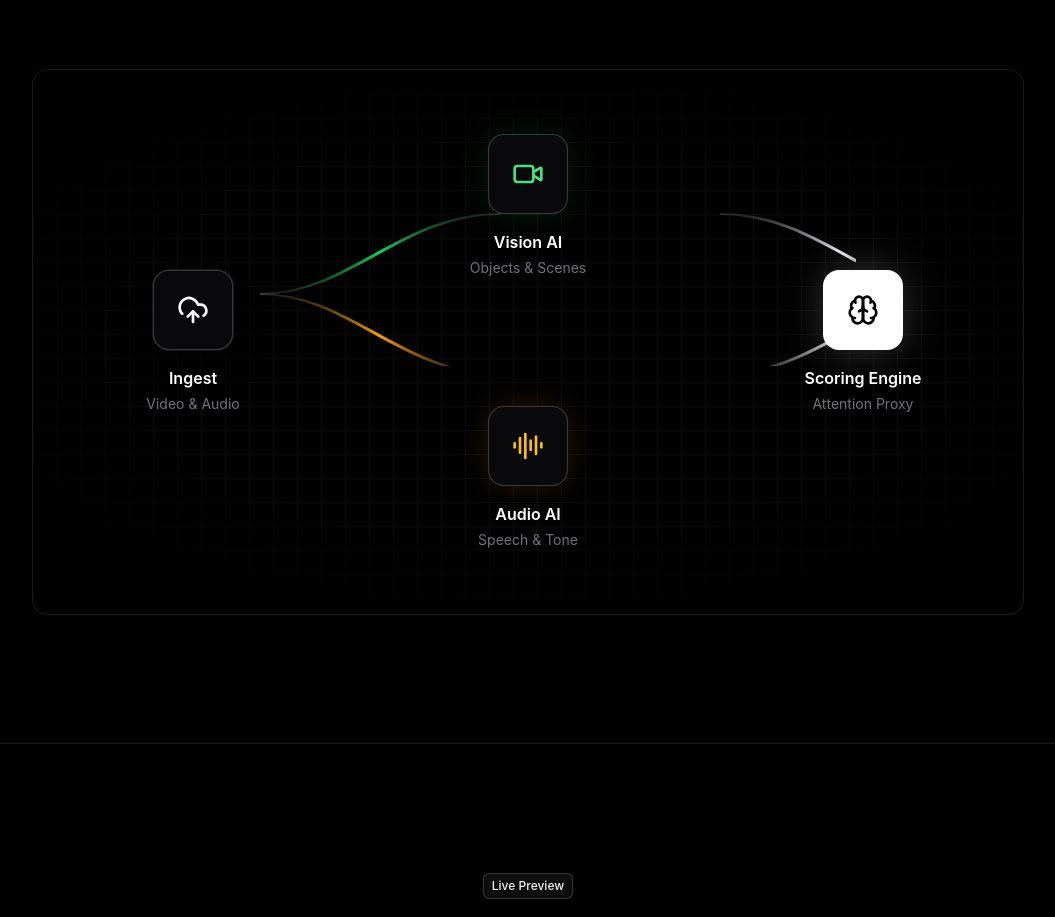
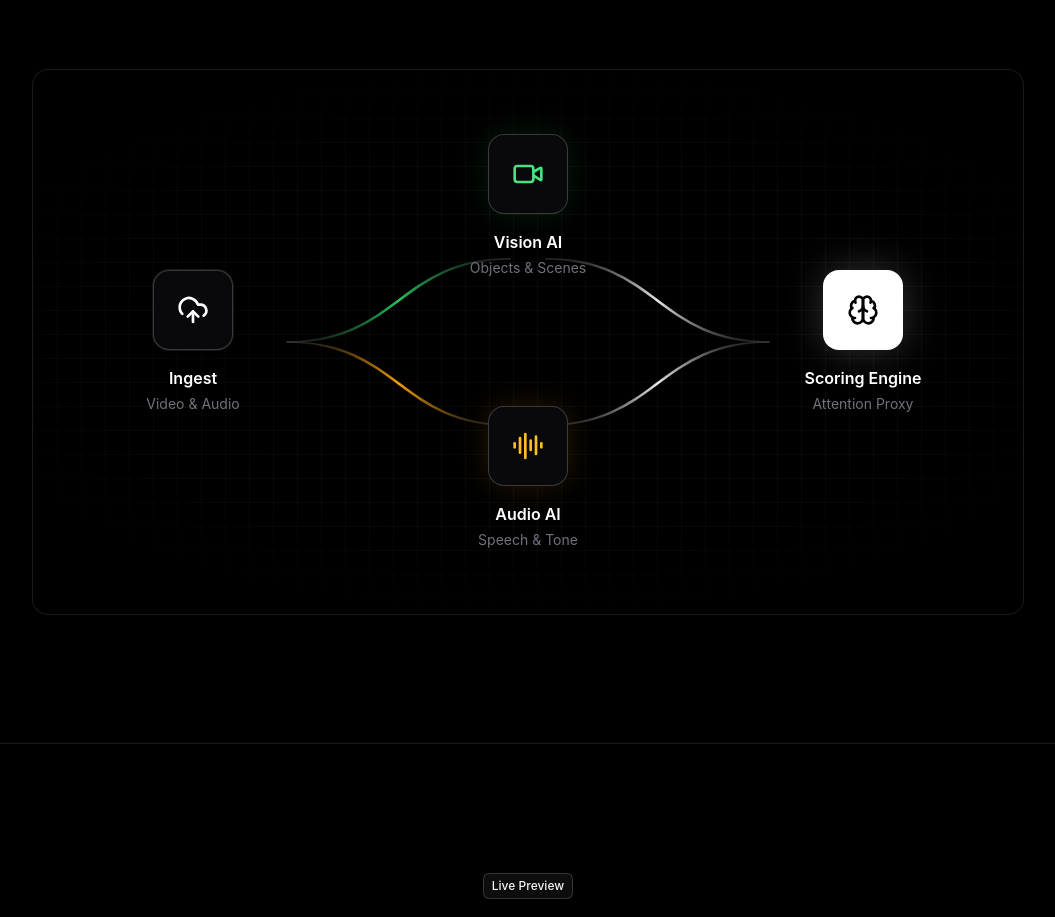
Before and after one commit to chetanya1998/NeuroAd-Context-Engine, a Next.js app in the folder apps/web/: page / in a window 1280 px wide. Shown: the part 3100-4017 px from the top of the page, without its empty margins (112-1167 px from the left). Built offline with nearby package versions, Linux system fonts and the light colour scheme; no server answers.

Commit message:
fix: align pipeline SVG paths with nodes

```diff
--- a/apps/web/src/app/page.tsx
+++ b/apps/web/src/app/page.tsx
@@ -536,67 +536,59 @@ export default function HomePage() {
                   </div>
 
                   {/* Split branches (Desktop) */}
-                  <div className="absolute left-[12%] right-[12%] top-10 hidden h-48 md:block">
-                    {/* Top branch */}
-                    <svg className="absolute inset-0 h-full w-full" preserveAspectRatio="none">
+                  <div className="absolute inset-0 hidden md:block">
+                    <svg className="h-full w-full" viewBox="0 0 1000 500" preserveAspectRatio="none">
+                      {/* Top branch */}
                       <path
-                        d="M 60 20 C 150 20, 200 -60, 300 -60"
+                        d="M 220 250 C 350 250, 350 150, 480 150"
                         fill="none"
                         stroke="rgba(255,255,255,0.15)"
                         strokeWidth="2"
-                        className="translate-y-[100px]"
                       />
                       <path
-                        d="M 60 20 C 150 20, 200 -60, 300 -60"
+                        d="M 220 250 C 350 250, 350 150, 480 150"
                         fill="none"
                         stroke="url(#data-flow-top)"
                         strokeWidth="3"
-                        className="translate-y-[100px]"
                       />
                       {/* Bottom branch */}
                       <path
-                        d="M 60 20 C 150 20, 200 100, 300 100"
+                        d="M 220 250 C 350 250, 350 350, 480 350"
                         fill="none"
                         stroke="rgba(255,255,255,0.15)"
                         strokeWidth="2"
-                        className="translate-y-[100px]"
                       />
                       <path
-                        d="M 60 20 C 150 20, 200 100, 300 100"
+                        d="M 220 250 C 350 250, 350 350, 480 350"
                         fill="none"
                         stroke="url(#data-flow-bottom)"
                         strokeWidth="3"
-                        className="translate-y-[100px]"
                       />
                       {/* Merge back top */}
                       <path
-                        d="M 520 -60 C 620 -60, 670 20, 760 20"
+                        d="M 520 150 C 650 150, 650 250, 780 250"
                         fill="none"
                         stroke="rgba(255,255,255,0.15)"
                         strokeWidth="2"
-                        className="translate-y-[100px]"
                       />
                       <path
-                        d="M 520 -60 C 620 -60, 670 20, 760 20"
+                        d="M 520 150 C 650 150, 650 250, 780 250"
                         fill="none"
                         stroke="url(#data-flow-merge)"
                         strokeWidth="3"
-                        className="translate-y-[100px]"
                       />
                       {/* Merge back bottom */}
                       <path
-                        d="M 520 100 C 620 100, 670 20, 760 20"
+                        d="M 520 350 C 650 350, 650 250, 780 250"
                         fill="none"
                         stroke="rgba(255,255,255,0.15)"
                         strokeWidth="2"
-                        className="translate-y-[100px]"
                       />
                       <path
-                        d="M 520 100 C 620 100, 670 20, 760 20"
+                        d="M 520 350 C 650 350, 650 250, 780 250"
                         fill="none"
                         stroke="url(#data-flow-merge)"
                         strokeWidth="3"
-                        className="translate-y-[100px]"
                       />
 
                       <defs>
```
